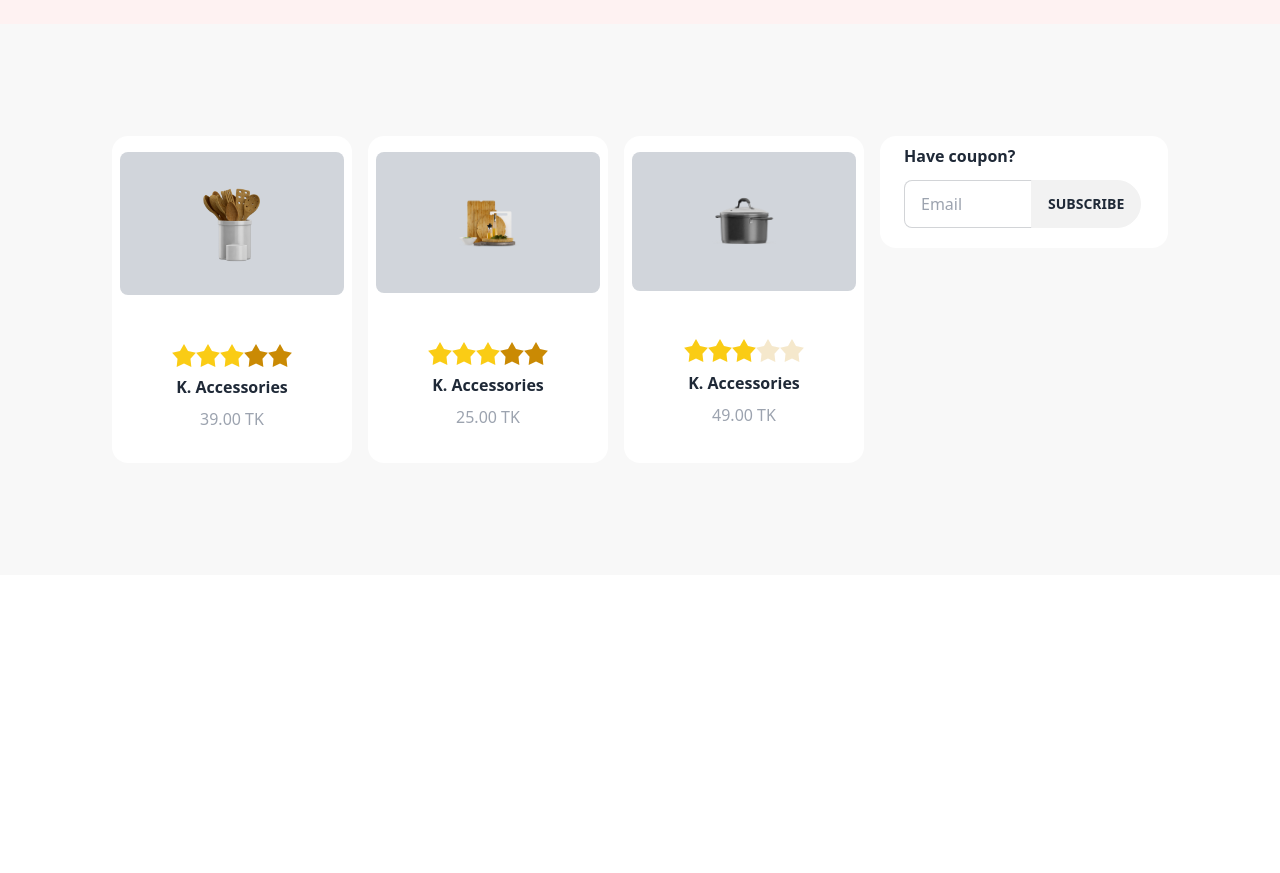
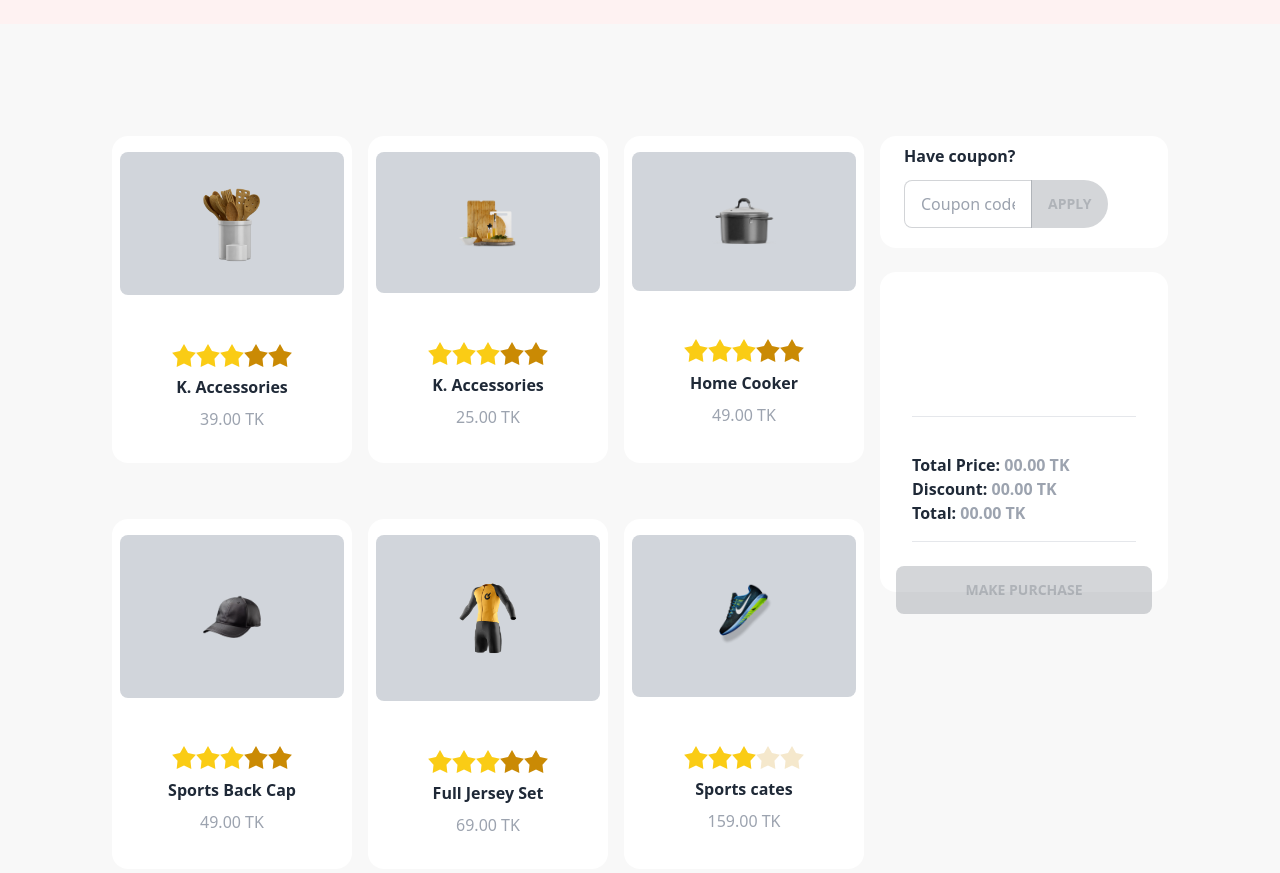
Before and after one commit to rashidadnan097/Summer-sale, a plain HTML site: page index.html in a window 1280 px wide. Shown: the part 520-1393 px from the top of the page. Before the commit the page ends 1095 px from the top, so only its background shows below. Drawn offline with nearby package versions, Linux system fonts and the light colour scheme.

Commit message:
something edit by css file

```diff
--- a/index.html
+++ b/index.html
@@ -28,9 +28,9 @@
             <section class="bg-[#F8F8F8]">
 
               <div class="flex flex-col lg:flex-row">
-                <div class="flex-1 m-28 mr-0 grid grid-cols md:grid-cols-2 lg:grid-cols-3">
+                <div class="flex-1  m-28 mr-0 grid grid-cols md:grid-cols-2 lg:grid-cols-3">
                   <!-- card1 -->
-                  <div class="card w-60 bg-base-100 ">
+                  <div class="card w-60 bg-base-100 mb-14">
                     <figure class="px-2 py-4">
                       <img src="/images/prod1.png" alt="Shoes" class="rounded-lg px-20 py-8 bg-gray-300" />
                     </figure>
@@ -43,11 +43,11 @@
                         <input type="radio" name="rating-4" class="mask mask-star-2 bg-yellow-600" />
                       </div>
                       <h4 class="font-semibold">K. Accessories</h4>
-                      <p class="text-gray-400">39.00 TK</p>
+                      <p class="text-gray-400"><span>39.00</span> TK</p>
                     </div>
                   </div>
                   <!-- card2 -->
-                  <div class="card w-60 bg-base-100 ">
+                  <div class="card w-60 bg-base-100 mb-14">
                     <figure class="px-2 py-4">
                       <img src="/images/prod2.png" alt="Shoes" class="rounded-lg px-20 py-10 bg-gray-300" />
                     </figure>
@@ -64,7 +64,7 @@
                     </div>
                   </div>
                   <!-- card3 -->
-                  <div class="card w-60 bg-base-100 ">
+                  <div class="card w-60 bg-base-100 mb-14">
                     <figure class="px-2 py-4">
                       <img src="/images/prod3.png" alt="Shoes" class="rounded-lg px-20 py-10 bg-gray-300" />
                     </figure>
@@ -76,20 +76,90 @@
                         <input type="radio" name="rating-4" class="mask mask-star-2 bg-yellow-600" />
                         <input type="radio" name="rating-4" class="mask mask-star-2 bg-yellow-600" />
                       </div>
-                      <h4 class="font-semibold">K. Accessories</h4>
+                      <h4 class="font-semibold">Home Cooker</h4>
                       <p class="text-gray-400">49.00 TK</p>
                     </div>
                   </div>
+                   <!-- card4 -->
+                   <div class="card w-60 bg-base-100 mb-14">
+                    <figure class="px-2 py-4">
+                      <img src="/images/prod4.png" alt="Shoes" class="rounded-lg px-20 py-14 bg-gray-300" />
+                    </figure>
+                    <div class="card-body items-center text-center">
+                      <div class="rating">
+                        <input type="radio" name="rating-4" class="mask mask-star-2 bg-yellow-400" />
+                        <input type="radio" name="rating-4" class="mask mask-star-2 bg-yellow-400"  />
+                        <input type="radio" name="rating-4" class="mask mask-star-2 bg-yellow-400" checked />
+                        <input type="radio" name="rating-4" class="mask mask-star-2 bg-yellow-600" />
+                        <input type="radio" name="rating-4" class="mask mask-star-2 bg-yellow-600" />
+                      </div>
+                      <h4 class="font-semibold">Sports Back Cap</h4>
+                      <p class="text-gray-400">49.00 TK</p>
+                    </div>
+                  </div>
+                  <!-- card5 -->
+                  <div class="card w-60 bg-base-100 mb-14">
+                    <figure class="px-2 py-4">
+                      <img src="/images/prod5.png" alt="Shoes" class="rounded-lg px-20 py-11 bg-gray-300" />
+                    </figure>
+                    <div class="card-body items-center text-center">
+                      <div class="rating">
+                        <input type="radio" name="rating-4" class="mask mask-star-2 bg-yellow-400" />
+                        <input type="radio" name="rating-4" class="mask mask-star-2 bg-yellow-400"  />
+                        <input type="radio" name="rating-4" class="mask mask-star-2 bg-yellow-400" checked />
+                        <input type="radio" name="rating-4" class="mask mask-star-2 bg-yellow-600" />
+                        <input type="radio" name="rating-4" class="mask mask-star-2 bg-yellow-600" />
+                      </div>
+                      <h4 class="font-semibold">Full Jersey Set</h4>
+                      <p class="text-gray-400">69.00 TK</p>
+                    </div>
+                  </div>
+                  <!-- card6 -->
+                  <div class="card w-60 bg-base-100 mb-14">
+                    <figure class="px-2 py-4">
+                      <img src="/images/prod6.png" alt="Shoes" class="rounded-lg px-20 py-12 bg-gray-300" />
+                    </figure>
+                    <div class="card-body items-center text-center">
+                      <div class="rating">
+                        <input type="radio" name="rating-4" class="mask mask-star-2 bg-yellow-400" />
+                        <input type="radio" name="rating-4" class="mask mask-star-2 bg-yellow-400"  />
+                        <input type="radio" name="rating-4" class="mask mask-star-2 bg-yellow-400" checked />
+                        <input type="radio" name="rating-4" class="mask mask-star-2 bg-yellow-600" />
+                        <input type="radio" name="rating-4" class="mask mask-star-2 bg-yellow-600" />
+                      </div>
+                      <h4 class="font-semibold">Sports cates</h4>
+                      <p class="text-gray-400">159.00 TK</p>
+                    </div>
+                  </div>
                 </div>
-                <div class="w-72 card  mt-28 bg-base-100 mr-28 h-28">
-                    <div class="pl-6 pt-2 font-semibold">Have coupon?</div>
-                    <div class="join pl-6 pt-3">
-                      <input class="input input-bordered join-item w-32" placeholder="Email"/>
-                      <button class="btn join-item rounded-r-full">Subscribe</button>
-                    </div>
+
+
+               <div class="">
+                <div class="w-72 card  mt-28 bg-base-100 mr-28 h-28 mb-6">
+                  <div class="pl-6 pt-2 font-semibold">Have coupon?</div>
+                  <div class="join pl-6 pt-3">
+                    <input class="input input-bordered join-item w-32" placeholder="Coupon code"/>
+                    <button class="btn btn-disabled btn-secondary join-item rounded-r-full" >Apply</button>
+                  </div>
+              </div>
+              <div class="w-72 card   bg-base-100  h-80">
+                <div class="pt-36 pl-8 pr-8 pb-3"><hr></div>
+
+                <div class=" pl-8 pr-8 py-6">
+                  <h3 class="font-semibold">Total Price: <span class="text-gray-400">00.00 TK</span></h3>
+                <h3 class="font-semibold">Discount: <span class="text-gray-400">00.00 TK</span></h3>
+                <h3 class="font-semibold pb-4">Total: <span class="text-gray-400">00.00 TK</span></h3>
+                <hr>
                 </div>
+                <button class="btn btn-secondary ml-4 mr-4 btn-disabled">Make Purchase</button>
+            </div>
+               </div>
+
               </div>
+
+
             </section>
         </main>
+        <script src="index.js"></script>
    </body>
    </html>
```
Also changed, not shown: index.js (added).
